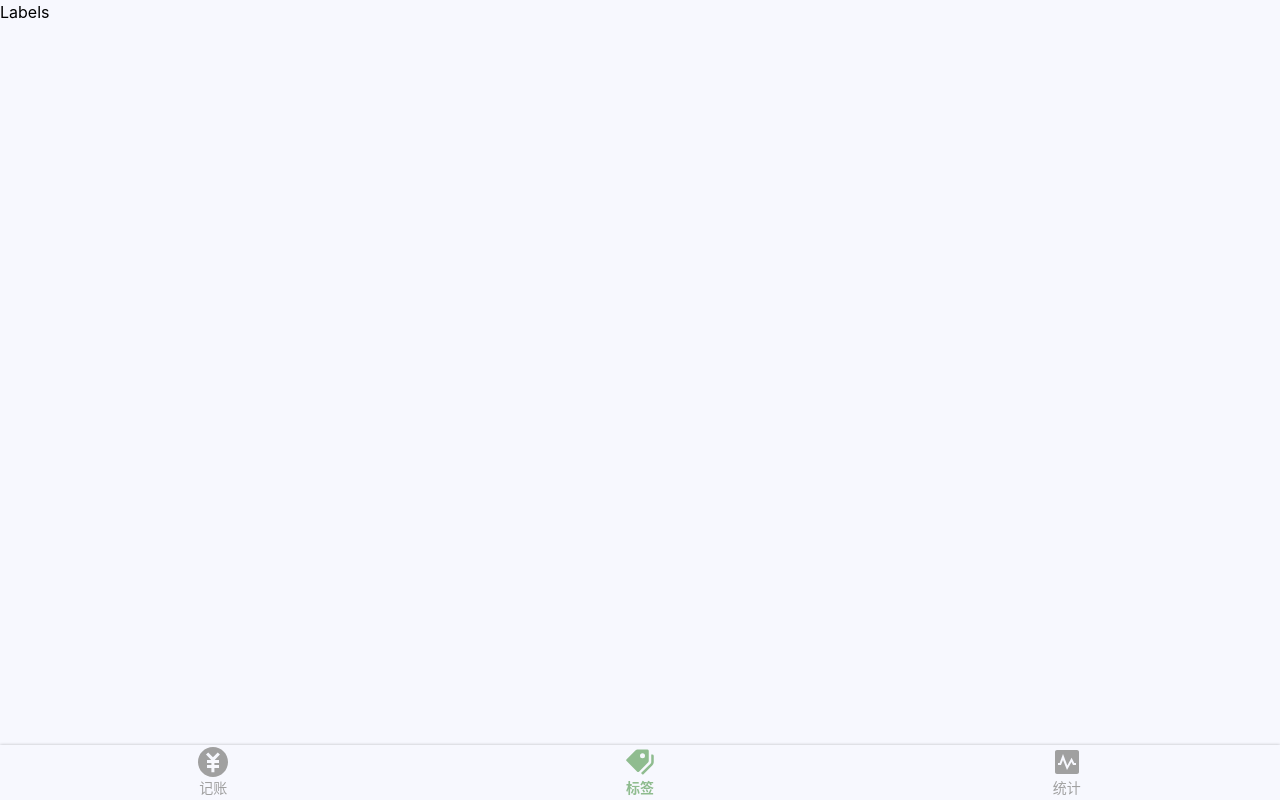
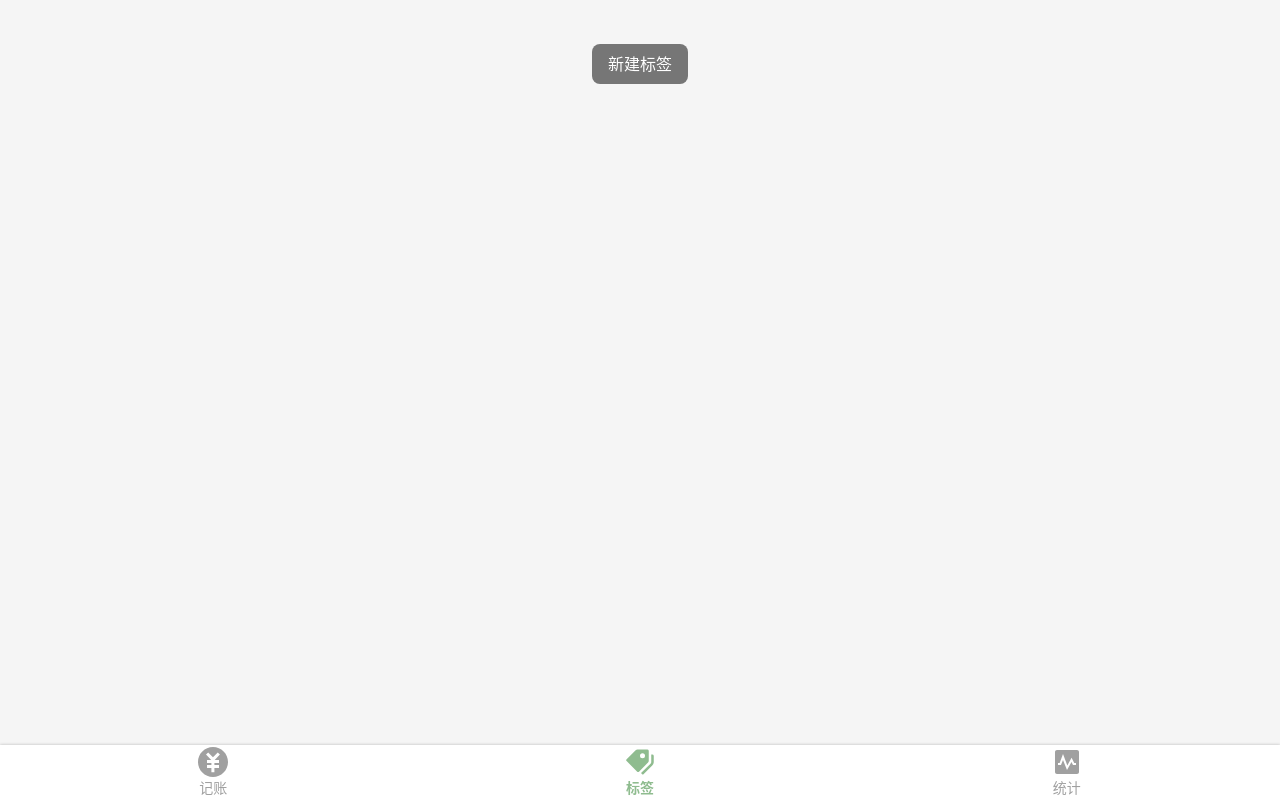
Before and after one commit to YeeeeRQ/mint-tally, a Vue app: page /#/labels in a window 1280 px wide. Built offline with nearby package versions, Linux system fonts and the light colour scheme.

Commit message:
功能添加：展示和创建标签

```diff
--- a/src/App.vue
+++ b/src/App.vue
@@ -8,8 +8,12 @@
 @import "~@/assets/style/helper.scss";
 @import "~@/assets/style/reset.scss";
 body{
+  -webkit-font-smoothing: antialiased;
+  -moz-osx-font-smoothing: grayscale;
   font-family: $font-hei;
   line-height: 1.5;
+  background: #f5f5f5;
+  color: #333;
 }
 
 // .clearfix::after{
--- a/src/components/Nav.vue
+++ b/src/components/Nav.vue
@@ -26,6 +26,7 @@ nav {
   box-shadow: 0 0 3px rgba(0, 0, 0, 0.25);
   flex-direction: row;
   font-size: 14px;
+  background: white;
   > .item {
     padding: 2px 0;
     width: 33.33333%;
--- a/src/model.ts
+++ b/src/models/recordListModel.ts
@@ -1,5 +1,5 @@
 const localStorageKeyName = "recordList";
-const model = {
+const recordListModel = {
   clone(data: RecordItem[] | RecordItem) {
     return JSON.parse(JSON.stringify(data));
   },
@@ -13,4 +13,4 @@ const model = {
   },
 };
 
-export default model;
+export default recordListModel;
--- /dev/null
+++ b/src/models/tagListModel.ts
@@ -0,0 +1,34 @@
+const localStorageKeyName = "tagList";
+type TagListModel = {
+  data: string[];
+  fetch: () => string[];
+  create: (name: string) => 'success' | 'duplicated' | 'blankTag';
+  save: () => void;
+};
+const tagListModel: TagListModel = {
+  data: [],
+  fetch() {
+    this.data = JSON.parse(localStorage.getItem(localStorageKeyName) || "[]");
+    return this.data;
+  },
+  create(name) {
+    name = name.trim()
+    if (this.data.indexOf(name) >= 0) {
+      return 'duplicated';
+    }
+    if(name === ''){
+      return 'blankTag';
+    }
+    this.data.push(name);
+    this.save();
+    return 'success';
+  },
+  save() {
+    localStorage.setItem(localStorageKeyName, JSON.stringify(this.data));
+  },
+};
+
+// 从localStorage获取数据
+tagListModel.fetch();
+
+export default tagListModel;
--- a/src/views/Labels.vue
+++ b/src/views/Labels.vue
@@ -1,17 +1,79 @@
 <template>
   <div>
     <Layout>
-      <p>Labels</p>
+      <ol class="tags">
+        <li v-for="tag in tags" :key="tag">
+          <span>{{ tag }}</span>
+          <Icon name="right" />
+        </li>
+      </ol>
+      <div class="createTag-wrapper">
+        <button class="createTag" @click="createTag">新建标签</button>
+      </div>
     </Layout>
   </div>
 </template>
 
 <script lang="ts" >
-export default {
-name: "Labels"
+import { Vue, Component } from "vue-property-decorator";
+import tagListModel from "@/models/tagListModel";
+
+// tagListModel.fetch();
+
+@Component
+export default class Labels extends Vue {
+  tags = tagListModel.data;
+  createTag() {
+    // const name = window.prompt("请输入标签名")?.trim();
+    const name = window.prompt("请输入标签名");
+    if (name) {
+      const message = tagListModel.create(name)
+      if (message === 'duplicated') {
+        window.alert("标签已存在")
+      }
+      if (message === 'blankTag') {
+        window.alert("无法使用空白标签")
+      }
+    }
+  }
 }
 </script>
 
 <style lang="scss" scoped>
+.tags {
+  background: white;
+  font-size: 16px;
+  padding-left: 16px;
 
+  >li {
+    // border: 1px solid red;
+    min-height: 44px;
+    display: flex;
+    align-items: center;
+    justify-content: space-between;
+    padding-right: 12px;
+    border-bottom: 1px solid #e6e6e6;
+
+    .icon {
+      color: #333;
+    }
+
+  }
+}
+
+.createTag {
+  background: #767676;
+  color: white;
+  border-radius: 8px;
+  border: none;
+  height: 40px;
+  ;
+  padding: 0 16px;
+
+  &-wrapper {
+    text-align: center;
+    padding: 16px;
+    margin-top: 44-16px;
+  }
+}
 </style>
--- a/src/views/Money.vue
+++ b/src/views/Money.vue
@@ -14,15 +14,17 @@ import Tags from "@/components/Money/Tags.vue";
 import Notes from "@/components/Money/Notes.vue";
 import Types from "@/components/Money/Types.vue";
 import NumberPad from "@/components/Money/NumberPad.vue";
-import model from "@/model";
+import recordListModel from "@/models/recordListModel";
+import tagListModel from "@/models/tagListModel";
 
-const recordList = model.fetch()
+const recordList = recordListModel.fetch();
+
 
 @Component({
   components: { NumberPad, Tags, Notes, Types },
 })
 export default class Money extends Vue {
-  tags = ["衣", "食", "住", "行"];
+  tags = tagListModel.data;
   record: RecordItem = {
     tags: [],
     notes: "",
@@ -42,17 +44,17 @@ export default class Money extends Vue {
   }
 
   saveRecord() {
-    const record_copy: RecordItem = model.clone(this.record)
+    const record_copy: RecordItem = recordListModel.clone(this.record)
     record_copy.createdAt = new Date()
     this.recordList.push(record_copy);
   }
 
   @Watch('recordList')
   onRecordListChanged() {
-    model.save(this.recordList)
+    recordListModel.save(this.recordList)
   }
 
-  mounted(){
+  mounted() {
     // console.log(aaa);
   }
 }
```
Also changed, not shown: src/assets/icons/Chart.svg (deleted), src/assets/icons/right.svg (added).
